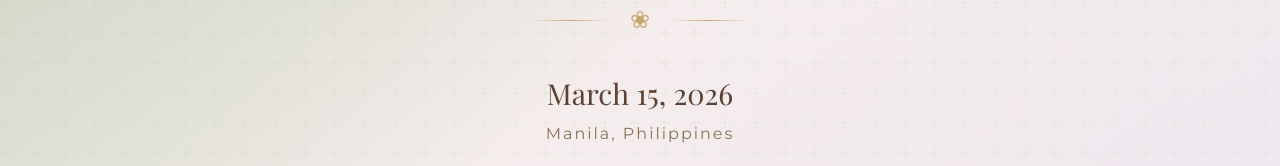
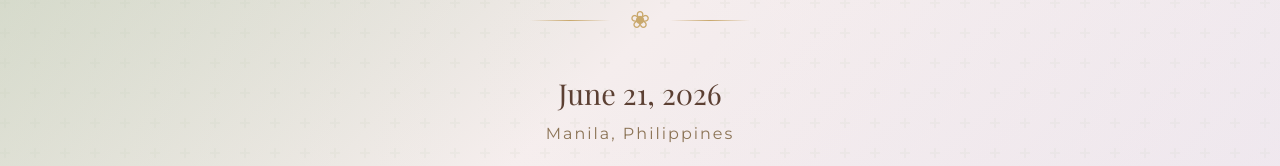
Before and after one commit to blastyboi09/wedding, a Next.js app: page / in a window 1280 px wide. Shown: the part 362-528 px from the top of the page. Built offline with nearby package versions, Linux system fonts and the light colour scheme; a web font is replaced by a local one.

Commit message:
change date

```diff
--- a/src/app/event-details/page.tsx
+++ b/src/app/event-details/page.tsx
@@ -16,7 +16,7 @@ export default function EventDetails() {
                         <span>❀</span>
                     </div>
                     <p className="event-details__subtitle">
-                        March 15, 2026 • Manila, Philippines
+                        June 21, 2026 • Manila, Philippines
                     </p>
                 </div>
             </section>
--- a/src/app/layout.tsx
+++ b/src/app/layout.tsx
@@ -2,12 +2,12 @@ import type { Metadata } from "next";
 import "./globals.css";
 
 export const metadata: Metadata = {
-  title: "JD & Joi Wedding | March 15, 2026",
-  description: "Join us in celebrating the wedding of JD and Joi. March 15, 2026 in Manila, Philippines.",
+  title: "JoiSter Wedding | June 21, 2026",
+  description: "Join us in celebrating the wedding of JD and Joi. June 21, 2026 in Manila, Philippines.",
   keywords: ["wedding", "JD and Joi", "2026", "Manila", "Philippines"],
   openGraph: {
-    title: "JD & Joi Wedding",
-    description: "We're getting married! Join us on March 15, 2026",
+    title: "JoiSter Wedding",
+    description: "We're getting married! Join us on June 21, 2026",
     type: "website",
   },
 };
--- a/src/app/page.tsx
+++ b/src/app/page.tsx
@@ -6,7 +6,7 @@ import Link from 'next/link';
 import './page.scss';
 
 // UPDATE THIS DATE to your actual wedding date!
-const WEDDING_DATE = '2026-03-15T14:00:00';
+const WEDDING_DATE = '2026-06-21T14:00:00';
 
 export default function Home() {
     return (
@@ -22,7 +22,7 @@ export default function Home() {
                     <div className="hero__divider">
                         <span>❀</span>
                     </div>
-                    <p className="hero__date">March 15, 2026</p>
+                    <p className="hero__date">June 21, 2026</p>
                     <p className="hero__venue">Manila, Philippines</p>
 
                     <CountdownTimer targetDate={WEDDING_DATE} />
```
